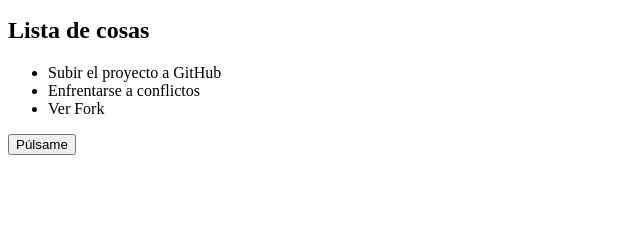
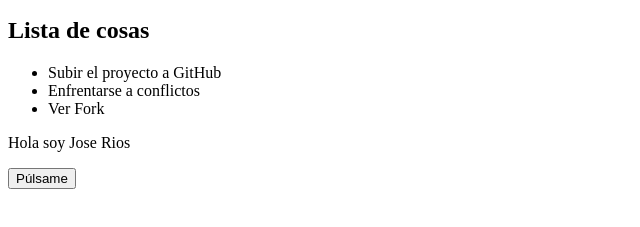
Before and after one commit to Rivitronic/Lesson-Github, a plain HTML site: page index.html in a window 1280 px wide. Shown: the part 101-328 px from the top of the page, without its empty margins (0-640 px from the left). Drawn offline with Linux system fonts and the light colour scheme.

Commit message:
create 1 <p>

```diff
--- a/index.html
+++ b/index.html
@@ -16,6 +16,7 @@
     <li>Enfrentarse a conflictos</li>
     <li>Ver Fork</li>
   </ul>
+  <p>Hola soy Jose Rios</p>
 
   <button onclick="alert('¡Hola!')">Púlsame</button>
 
```
